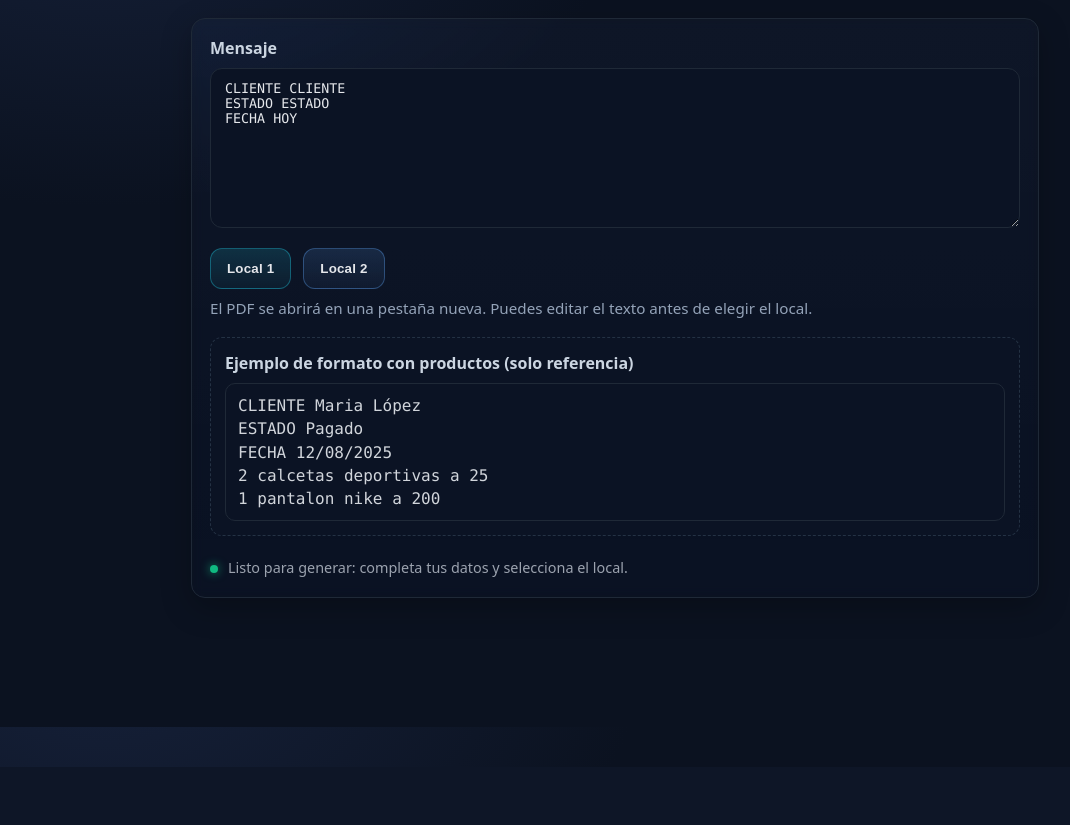
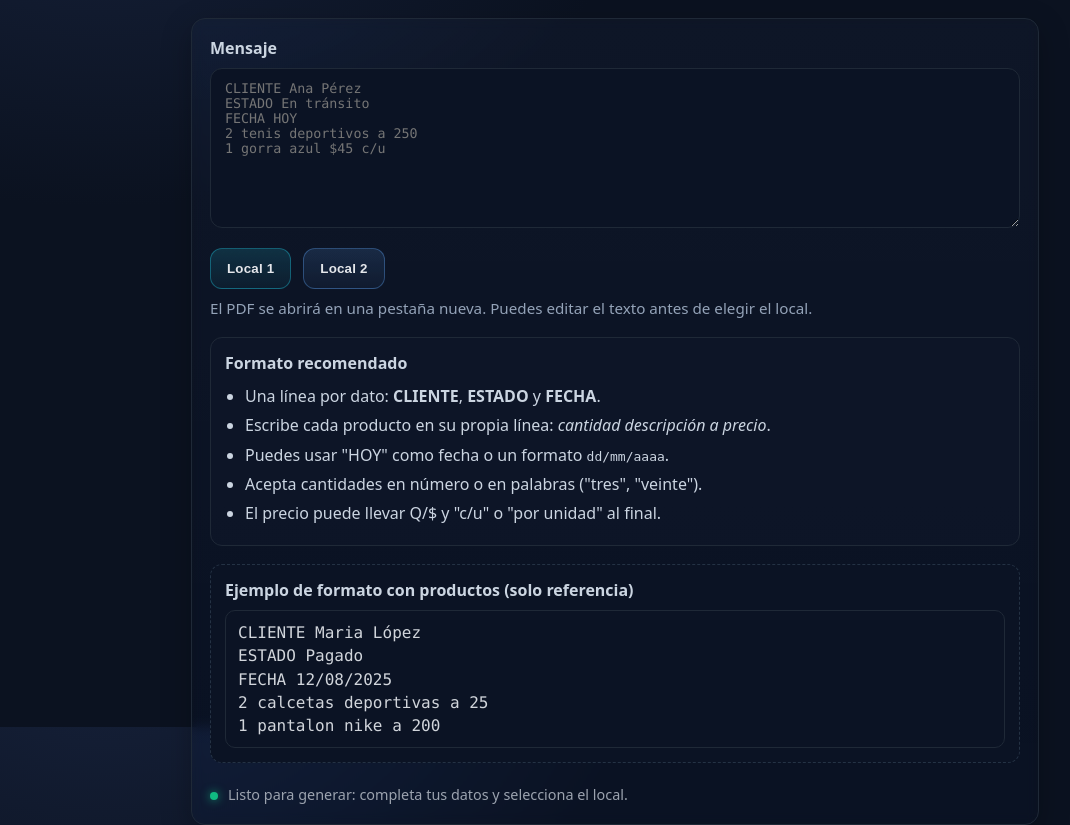
Before and after one commit to LUIS5359/fctestv2, a Flask app: page / in a window 1280 px wide. Shown: the part 73-898 px from the top of the page, without its empty margins (25-1095 px from the left). Before the commit the page ends 817 px from the top, so only its background shows below. Run offline with Flask 3, Linux system fonts and the light colour scheme.

Commit message:
Mejorar parser y validaciones de facturas

```diff
--- a/app.py
+++ b/app.py
@@ -3,6 +3,7 @@ from generar_factura import generar_factura_A, generar_factura_B
 from datetime import datetime
 import re
 import os
+from typing import List, Tuple
 
 # from flask_cors import CORS  # si sirves HTML desde otro dominio
 app = Flask(__name__, static_folder="static", template_folder="templates")
@@ -19,6 +20,25 @@ CANTIDAD_MAP = {
     "cuarenta": 40, "cincuenta": 50, "sesenta": 60, "setenta": 70,
     "ochenta": 80, "noventa": 90, "cien": 100
 }
+
+class ValidacionError(ValueError):
+    """Errores recuperables al analizar o validar el texto recibido."""
+
+
+HEADER_PATTERNS = {
+    "cliente": re.compile(r"^cliente\s*[:\-]?\s*(?P<valor>.+)$", re.IGNORECASE),
+    "estado": re.compile(r"^estado\s*[:\-]?\s*(?P<valor>.+)$", re.IGNORECASE),
+    "fecha": re.compile(r"^fecha\s*[:\-]?\s*(?P<valor>.+)$", re.IGNORECASE),
+}
+
+PRICE_PATTERN = re.compile(
+    r"(?P<precio>[\$qQ]?\s*\d+(?:[.,]\d+)?)(?:\s*(?:c/u|cada\s+uno|unidad|u)?)\s*$",
+    re.IGNORECASE,
+)
+
+CONNECTORES_TOTALES = {"a", "x", "por", "precio", "cada", "c/u"}
+MAX_TOKENS_CANTIDAD = 4
+
 
 @app.route("/")
 def home():
@@ -47,11 +67,22 @@ def generar_desde_texto():
 
     try:
         cliente, estado, fecha, productos = parsear_mensaje(mensaje)
+
+        if not cliente:
+            raise ValidacionError("Falta el nombre del cliente (línea 'CLIENTE ...').")
+        if not estado:
+            raise ValidacionError("Falta el estado del pedido (línea 'ESTADO ...').")
+        if not fecha:
+            raise ValidacionError("Falta la fecha (línea 'FECHA dd/mm/aaaa' o 'FECHA HOY').")
         if not productos:
-            return "❌ No se encontraron productos válidos.", 400
+            raise ValidacionError("No se encontraron productos con el formato 'cantidad descripción a precio'.")
 
         productos.sort(key=lambda x: x[1].lower())
-        fecha_valida = procesar_fecha(fecha)  # dd/mm/YYYY
+        fecha_valida = procesar_fecha(fecha)
+
+        total_factura = sum(p[3] for p in productos)
+        if total_factura <= 0:
+            raise ValidacionError("El total calculado es 0. Revisa los precios ingresados.")
 
         if plantilla == "B":
             pdf_stream = generar_factura_B(cliente, estado, fecha_valida, productos)
@@ -69,88 +100,143 @@ def generar_desde_texto():
             as_attachment=True,
             download_name=filename
         )
+    except ValidacionError as e:
+        return f"❌ {e}", 422
     except Exception as e:
         print("Error /generar_desde_texto:", e, flush=True)
         return f"❌ Error al procesar el mensaje: {e}", 500
 
 
-def parsear_mensaje(mensaje):
-    """
-    Formato:
-      cliente <nombre> estado <texto> fecha <dd/mm/yyyy|hoy> <cantidad> <descripcion...> a <precio> ...
-    """
-    tokens = mensaje.strip().split()
+def parsear_mensaje(mensaje: str) -> Tuple[str, str, str, List[List[float]]]:
+    """Analiza el bloque de texto línea a línea para extraer datos y productos."""
+    if not mensaje or not mensaje.strip():
+        raise ValidacionError("El mensaje está vacío.")
+
     cliente, estado, fecha = "", "", ""
-    productos = []
-    i = 0
-    while i < len(tokens):
-        token = tokens[i].lower()
+    productos: List[List[float]] = []
+    errores_producto = []
 
-        if token == "cliente":
-            i, cliente = leer_seccion(tokens, i + 1, ["estado", "fecha"])
+    lineas = [line.strip() for line in mensaje.splitlines()]
+    for numero, linea in enumerate(lineas, start=1):
+        if not linea:
+            continue
 
-        elif token == "estado":
-            i += 1
-            if i < len(tokens):
-                estado = tokens[i]
-                i += 1
+        encabezado = _extraer_encabezado(linea)
+        if encabezado:
+            campo, valor = encabezado
+            if campo == "cliente":
+                cliente = valor
+            elif campo == "estado":
+                estado = valor
+            elif campo == "fecha":
+                fecha = valor
+            continue
 
-        elif token == "fecha":
-            i += 1
-            if i < len(tokens):
-                fecha = tokens[i]
-                i += 1
+        if _parece_linea_producto(linea):
+            try:
+                productos.append(_parsear_linea_producto(linea))
+            except ValidacionError as exc:
+                errores_producto.append(f"Línea {numero}: {exc}")
 
-        elif re.match(r"^\d+$", token) or token in CANTIDAD_MAP:
-            cantidad = int(token) if token.isdigit() else CANTIDAD_MAP.get(token, 1)
-            i += 1
+    if errores_producto:
+        raise ValidacionError("\n".join(errores_producto))
 
-            desc_parts = []
-            while i < len(tokens) and tokens[i].lower() != "a":
-                desc_parts.append(tokens[i])
-                i += 1
-
-            if i < len(tokens) and tokens[i].lower() == "a":
-                i += 1
-
-            precio = 0.0
-            if i < len(tokens):
-                raw = tokens[i].replace(",", ".")
-                try:
-                    precio = float(raw)
-                except:
-                    precio = 0.0
-                i += 1
-
-            descripcion = " ".join(desc_parts).strip()
-            total = cantidad * precio
-            if descripcion:
-                productos.append([cantidad, descripcion, precio, total])
-
-        else:
-            i += 1
-
-    return cliente, estado, fecha, productos
+    return cliente.strip(), estado.strip(), fecha.strip(), productos
 
 
-def leer_seccion(tokens, start_index, stop_words):
-    partes = []
-    i = start_index
-    while i < len(tokens) and tokens[i].lower() not in stop_words:
-        partes.append(tokens[i])
-        i += 1
-    return i, " ".join(partes).strip()
+def _extraer_encabezado(linea: str):
+    for campo, patron in HEADER_PATTERNS.items():
+        match = patron.match(linea)
+        if match:
+            valor = match.group("valor").strip()
+            return campo, valor
+    return None
 
 
-def procesar_fecha(fecha_str):
+def _parece_linea_producto(linea: str) -> bool:
+    tokens = linea.split()
+    if not tokens:
+        return False
+    primer = tokens[0].lower()
+    if primer.isdigit():
+        return True
+    return primer in CANTIDAD_MAP
+
+
+def _parsear_linea_producto(linea: str) -> List[float]:
+    tokens = linea.split()
+    cantidad, usados = _interpretar_cantidad(tokens)
+    if cantidad is None:
+        raise ValidacionError("No se reconoce la cantidad inicial.")
+
+    resto = " ".join(tokens[usados:]).strip()
+    if not resto:
+        raise ValidacionError("Falta la descripción del producto.")
+
+    precio_match = PRICE_PATTERN.search(resto)
+    if not precio_match:
+        raise ValidacionError("No se identificó el precio al final de la línea.")
+
+    precio = _normalizar_precio(precio_match.group("precio"))
+    descripcion = resto[:precio_match.start()].strip()
+    descripcion = _limpiar_conectores(descripcion)
+
+    if not descripcion:
+        raise ValidacionError("Falta la descripción antes del precio.")
+
+    total = cantidad * precio
+    return [cantidad, descripcion, precio, total]
+
+
+def _interpretar_cantidad(tokens: List[str]):
+    if not tokens:
+        return None, 0
+    primer = tokens[0]
+    if primer.isdigit():
+        return int(primer), 1
+
+    max_span = min(MAX_TOKENS_CANTIDAD, len(tokens))
+    for span in range(max_span, 0, -1):
+        candidato = " ".join(tokens[:span]).lower()
+        if candidato in CANTIDAD_MAP:
+            return CANTIDAD_MAP[candidato], span
+    return None, 0
+
+
+def _normalizar_precio(valor: str) -> float:
+    valor = valor.strip()
+    valor = valor.replace("Q", "").replace("q", "").replace("$", "")
+    valor = valor.replace(" ", "")
+    valor = valor.replace(",", ".")
+    if valor.count(".") > 1:
+        partes = valor.split(".")
+        valor = "".join(partes[:-1]) + "." + partes[-1]
+    try:
+        precio = float(valor)
+    except ValueError as exc:
+        raise ValidacionError(f"Precio inválido: '{valor}'") from exc
+    if precio < 0:
+        raise ValidacionError("El precio no puede ser negativo.")
+    return precio
+
+
+def _limpiar_conectores(texto: str) -> str:
+    texto = texto.strip().rstrip("-:")
+    tokens = texto.split()
+    while tokens and tokens[-1].lower() in CONNECTORES_TOTALES:
+        tokens.pop()
+    return " ".join(tokens).strip()
+
+
+def procesar_fecha(fecha_str: str) -> str:
     if not fecha_str:
-        return datetime.today().strftime("%d/%m/%Y")
+        raise ValidacionError("Debes indicar una fecha (por ejemplo, FECHA HOY).")
     if fecha_str.lower() == "hoy":
         return datetime.today().strftime("%d/%m/%Y")
     try:
         return datetime.strptime(fecha_str, "%d/%m/%Y").strftime("%d/%m/%Y")
-    except:
-        return datetime.today().strftime("%d/%m/%Y")
+    except ValueError as exc:
+        raise ValidacionError("La fecha debe tener el formato dd/mm/aaaa o ser 'HOY'.") from exc
 
 
 if __name__ == "__main__":
--- a/templates/index.html
+++ b/templates/index.html
@@ -67,6 +67,12 @@
     }
     .footer{margin-top:22px; display:flex; gap:10px; align-items:center; color:#9ca3af; font-size:.9rem}
     .dot{width:8px; height:8px; border-radius:50%; background:var(--success); box-shadow:0 0 10px rgba(16,185,129,.8)}
+    .rules{margin-top:18px; padding:14px; border:1px solid #1f2937; border-radius:12px; background:rgba(15,23,42,.6);}
+    .rules h3{margin:0 0 10px 0; font-size:1rem; color:#cbd5e1}
+    .rules ul{margin:0; padding-left:20px; color:#cbd5e1}
+    .rules li{margin-bottom:6px}
+    .errors{display:none; margin-top:12px; border-radius:12px; border:1px solid rgba(244,63,94,.4); background:rgba(244,63,94,.1); padding:12px; color:#fecdd3; font-size:.95rem}
+    .errors ul{margin:0; padding-left:20px}
   </style>
 </head>
 <body>
@@ -79,10 +85,12 @@
     <div class="card">
       <form action="/generar_desde_texto" method="POST" target="_blank" id="facturaForm">
         <label for="mensaje">Mensaje</label>
-        <textarea id="mensaje" name="mensaje" spellcheck="false"></textarea>
+        <textarea id="mensaje" name="mensaje" spellcheck="false" placeholder="CLIENTE Ana Pérez&#10;ESTADO En tránsito&#10;FECHA HOY&#10;2 tenis deportivos a 250&#10;1 gorra azul $45 c/u"></textarea>
 
         <!-- Campo oculto que decidirá Local 1 (A) o Local 2 (B) -->
         <input type="hidden" name="plantilla" id="plantilla" value="A" />
+
+        <div class="errors" id="errores"></div>
 
         <div class="row">
           <button class="btn local1" onclick="setPlantilla(event,'A')">Local 1</button>
@@ -90,6 +98,17 @@
         </div>
 
         <p class="hint">El PDF se abrirá en una pestaña nueva. Puedes editar el texto antes de elegir el local.</p>
+
+        <div class="rules">
+          <h3>Formato recomendado</h3>
+          <ul>
+            <li>Una línea por dato: <strong>CLIENTE</strong>, <strong>ESTADO</strong> y <strong>FECHA</strong>.</li>
+            <li>Escribe cada producto en su propia línea: <em>cantidad descripción a precio</em>.</li>
+            <li>Puedes usar "HOY" como fecha o un formato <code>dd/mm/aaaa</code>.</li>
+            <li>Acepta cantidades en número o en palabras ("tres", "veinte").</li>
+            <li>El precio puede llevar Q/$ y "c/u" o "por unidad" al final.</li>
+          </ul>
+        </div>
 
         <div class="examples">
           <div class="example">
@@ -111,25 +130,44 @@ FECHA 12/08/2025
   </div>
 
 <script>
-  // Prefill sin productos (con saltos de línea reales)
-  (function prefill(){
-    const textarea = document.getElementById('mensaje');
-    if (!textarea.value.trim()) {
-      // Opción 1: usando \n
-      textarea.value = ['CLIENTE CLIENTE','ESTADO ESTADO','FECHA HOY'].join('\n');
+  const form = document.getElementById('facturaForm');
+  const erroresBox = document.getElementById('errores');
 
-      // Opción 2 (equivalente y más legible):
-      // textarea.value = `CLIENTE CLIENTE
-      // ESTADO ESTADO
-      // FECHA HOY`;
+  form.addEventListener('submit', function(evt){
+    const texto = (document.getElementById('mensaje').value || '').trim();
+    const errores = [];
+
+    if (!texto) {
+      errores.push('Agrega al menos un cliente y un producto.');
     }
-  })();
+    if (!/^cliente\b/im.test(texto)) {
+      errores.push('Incluye una línea que comience con "CLIENTE".');
+    }
+    if (!/^estado\b/im.test(texto)) {
+      errores.push('Incluye una línea que comience con "ESTADO".');
+    }
+    if (!/^fecha\b/im.test(texto)) {
+      errores.push('Incluye una línea que comience con "FECHA".');
+    }
+    if (!/^\s*(\d+|uno|dos|tres|cuatro|cinco|seis|siete|ocho|nueve|diez)\b/im.test(texto)) {
+      errores.push('Agrega al menos una línea con cantidad, descripción y precio.');
+    }
+
+    if (errores.length) {
+      evt.preventDefault();
+      erroresBox.innerHTML = '<ul><li>' + errores.join('</li><li>') + '</li></ul>';
+      erroresBox.style.display = 'block';
+      return false;
+    }
+    erroresBox.style.display = 'none';
+    return true;
+  });
 
   // Establece la plantilla y envía el formulario
   function setPlantilla(evt, tipo){
     evt.preventDefault();
     document.getElementById('plantilla').value = tipo; // "A" = Local 1, "B" = Local 2
-    document.getElementById('facturaForm').submit();
+    document.getElementById('facturaForm').requestSubmit();
   }
 </script>
 
```
Also changed, not shown: generar_factura.py (+24 -5 lines), tests/test_parser.py (added, +53 -0 lines).
